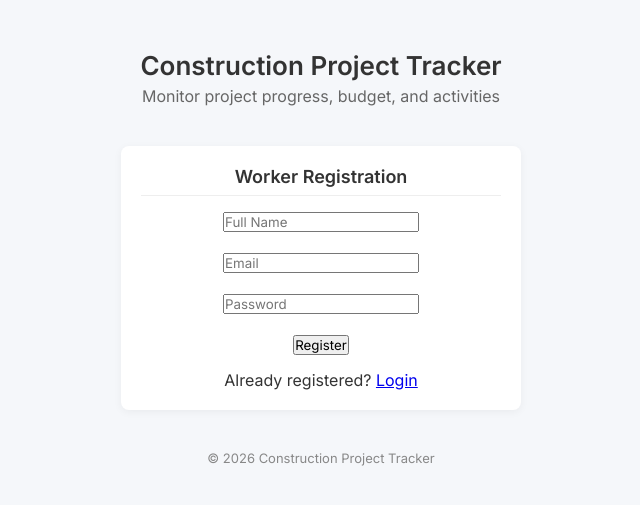
After one commit to sadhikmohammadb5/construction_project_tracker, a Flask app: page /worker/register in a window 1280 px wide. The commit adds this page. Shown: the top 505 px of the page, without its empty margins (319-959 px from the left). Run offline with Flask 3, Linux system fonts and the light colour scheme.

Commit message:
updated files

```diff
--- a/app.py
+++ b/app.py
@@ -3,6 +3,11 @@ from datetime import date
 
 from models import db, Project, Task, Issue
 from routes.project_routes import project_bp
+
+from flask import request, session
+from models import db, Worker, Attendance, WorkLog
+
+
 
 app = Flask(__name__)
 
@@ -34,11 +39,71 @@ def project_manager_dashboard():
     return render_template("project_manager/dashboard.html")
 
 
-@app.route("/worker")
+@app.route("/worker/dashboard", methods=["GET", "POST"])
 def worker_dashboard():
+    if "worker_id" not in session:
+        return redirect(url_for("worker_login"))
+
     return render_template("worker/dashboard.html")
 
+# ----------------------
+# Worker Authentication Routes
+# ----------------------
+@app.route("/worker/register", methods=["GET", "POST"])
+def worker_register():
+    if request.method == "POST":
+        worker = Worker(
+            name=request.form["name"],
+            email=request.form["email"],
+            password=request.form["password"]  # (plain for now)
+        )
+        db.session.add(worker)
+        db.session.commit()
+        return redirect(url_for("worker_login"))
 
+    return render_template("worker/register.html")
+
+# ----------------------
+# Worker Login Route
+
+
+@app.route("/worker/login", methods=["GET", "POST"])
+def worker_login():
+    if request.method == "POST":
+        worker = Worker.query.filter_by(email=request.form["email"]).first()
+        if worker and worker.password == request.form["password"]:
+            session["worker_id"] = worker.id
+            return redirect(url_for("worker_dashboard"))
+
+    return render_template("worker/login.html")
+
+# ----------------------
+# Worker Attendance and Work Log Routes
+
+@app.route("/worker/attendance", methods=["POST"])
+def mark_attendance():
+    attendance = Attendance(
+        worker_id=session["worker_id"],
+        status=request.form["status"]
+    )
+    db.session.add(attendance)
+    db.session.commit()
+    return redirect(url_for("worker_dashboard"))
+
+
+# ----------------------
+# Worker Work Log Route
+
+@app.route("/worker/work-log", methods=["POST"])
+def submit_work_log():
+    log = WorkLog(
+        worker_id=session["worker_id"],
+        description=request.form["description"],
+        hours_worked=request.form["hours"]
+    )
+    db.session.add(log)
+    db.session.commit()
+    return redirect(url_for("worker_dashboard"))
 
 # ----------------------
 # Run App
--- a/models/__init__.py
+++ b/models/__init__.py
@@ -7,3 +7,6 @@ from .task import Task
 from .budget import Budget
 from .daily_log import DailyLog
 from .issue import Issue
+from .worker import Worker
+from .attendance import Attendance
+from .work_log import WorkLog
--- a/templates/index.html
+++ b/templates/index.html
@@ -43,8 +43,8 @@
             <p style="color:#777;">
                 View tasks and update daily progress
             </p>
-            <a href="{{ url_for('worker_dashboard') }}">
-                <button style="margin-top:15px;">Go to Worker</button>
+            <a href="{{ url_for('worker_login') }}">
+                <button>Go to Worker</button>
             </a>
         </div>
 
--- /dev/null
+++ b/templates/worker/register.html
@@ -0,0 +1,21 @@
+{% extends "layout.html" %}
+{% block content %}
+
+<div class="card" style="max-width:400px; margin:40px auto;">
+    <h2>Worker Registration</h2>
+
+    <form method="post">
+        <input name="name" placeholder="Full Name" required><br><br>
+        <input type="email" name="email" placeholder="Email" required><br><br>
+        <input type="password" name="password" placeholder="Password" required><br><br>
+
+        <button type="submit">Register</button>
+    </form>
+
+    <p style="margin-top:15px;">
+        Already registered?
+        <a href="{{ url_for('worker_login') }}">Login</a>
+    </p>
+</div>
+
+{% endblock %}
```
Also changed, not shown: models/attendance.py (added, +10 -0 lines), models/work_log.py (added, +13 -0 lines), models/worker.py (added, +12 -0 lines), templates/worker/dashboard.html (+22 -1 lines), templates/worker/login.html (added, +20 -0 lines), instance/construction_tracker.db.
